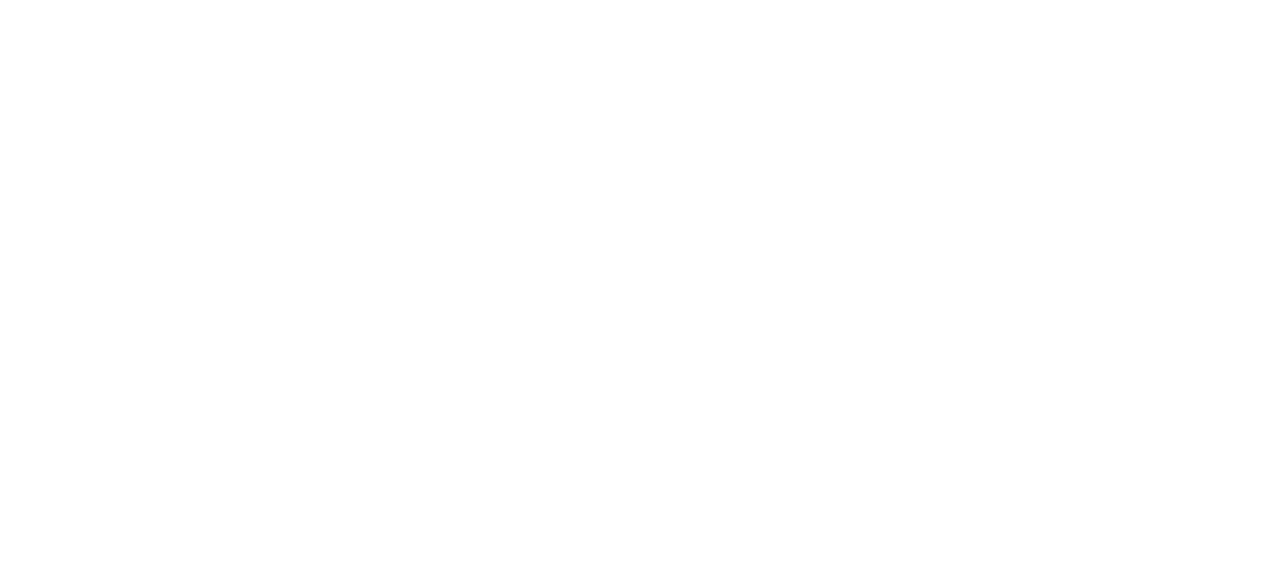
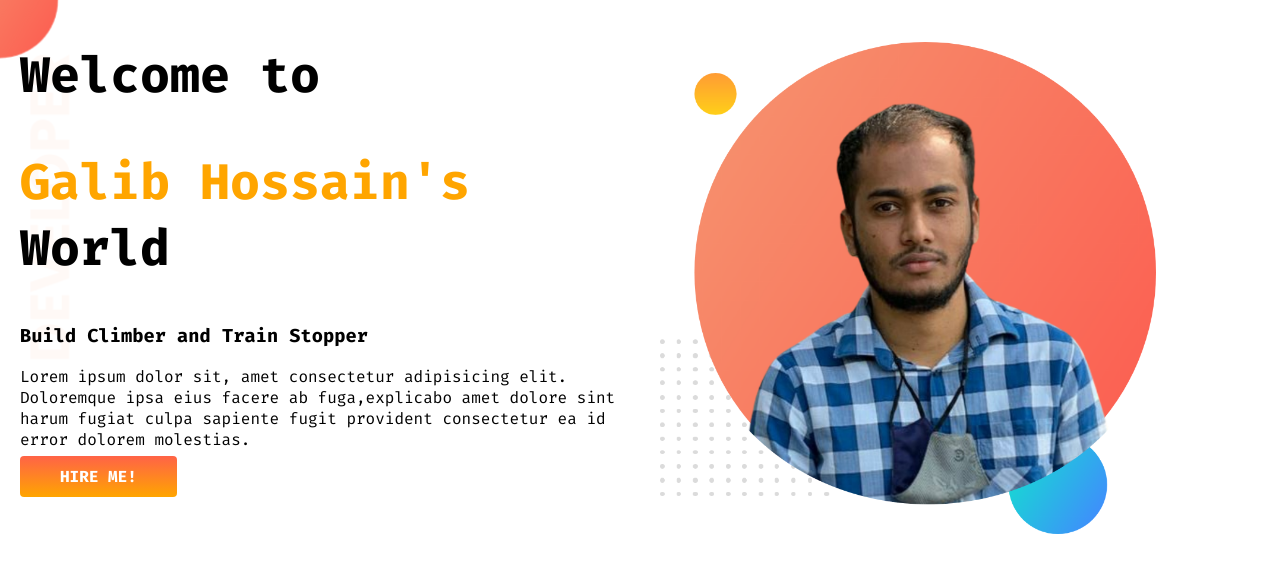
Before and after one commit to md-galib-hossain/developer-website, a plain HTML site: page index.html in a window 1280 px wide. Drawn offline with Linux system fonts and the light colour scheme.

Commit message:
top banner added

```diff
--- a/css/style.css
+++ b/css/style.css
@@ -0,0 +1,34 @@
+body{
+    font-family: 'Fira Code', monospace;
+    margin: 0;
+}
+h1{
+    font-size: 50px;
+}
+.orange-color{
+    color: orange;
+}
+section{
+    display: flex;
+}
+.half-width{
+    width: 50%;
+    padding-left: 20px;
+
+}
+.half-width img{
+    width: 80%;
+    padding-top: 42px;
+}
+.link-btn{
+    text-decoration: none;
+    background-image: linear-gradient(tomato, orange);
+    font-weight: 700;
+    color: white;
+    padding: 10px 40px;
+    border-radius: 4px;
+}
+.top-banner{
+    background-image: url(/images/top-banner.png);
+    background-repeat: no-repeat;
+}
--- a/index.html
+++ b/index.html
@@ -1,13 +1,31 @@
 <!DOCTYPE html>
 <html lang="en">
+
 <head>
     <meta charset="UTF-8">
     <meta http-equiv="X-UA-Compatible" content="IE=edge">
     <meta name="viewport" content="width=device-width, initial-scale=1.0">
     <title>Md Galib Hossain</title>
+    <link rel="preconnect" href="https://fonts.googleapis.com">
+    <link rel="preconnect" href="https://fonts.gstatic.com" crossorigin>
+    <link href="https://fonts.googleapis.com/css2?family=Fira+Code:wght@300;400;500;600;700&display=swap"
+        rel="stylesheet">
     <link rel="stylesheet" href="./css/style.css">
 </head>
+
 <body>
+    <section class="top-banner">
+<div class="half-width">
+    <h1>Welcome to</h1>
+    <h1><span class="orange-color">Galib Hossain's</span> World</h1>
+    <h3>Build Climber and Train Stopper</h3>
+    <p>Lorem ipsum dolor sit, amet consectetur adipisicing elit. Doloremque ipsa eius facere ab fuga,explicabo amet dolore sint harum fugiat culpa sapiente fugit provident consectetur ea id error dolorem molestias.</p>
+    <a class="link-btn" href="https://www.linkedin.com/in/md-galib-hossain-b26982211/" target="_blank">HIRE ME!</a>
+    </div>
+    <div class="half-width">
+        <img src="./images/my-bg.png" alt="mypic">
+    </div>
+</section>
+</body>
 
-</body>
 </html>
```
Also changed, not shown: images/top-banner.png (added).
